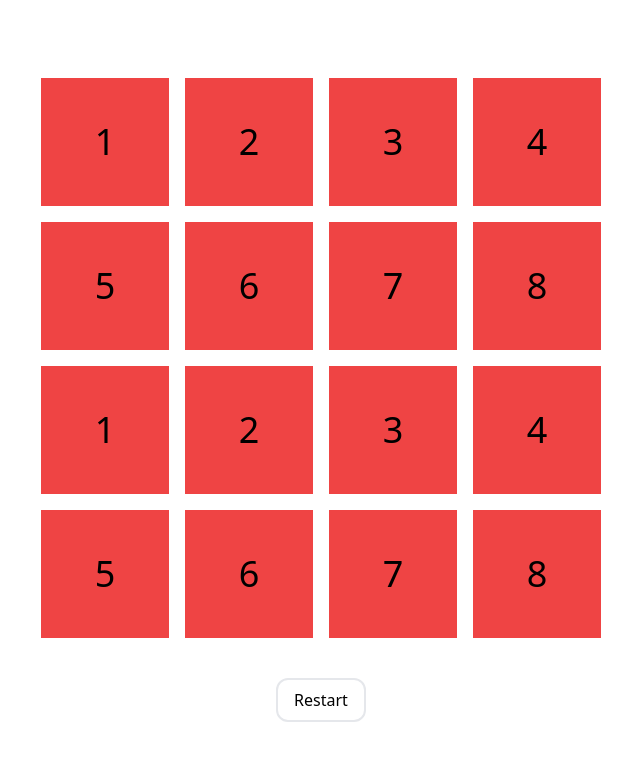
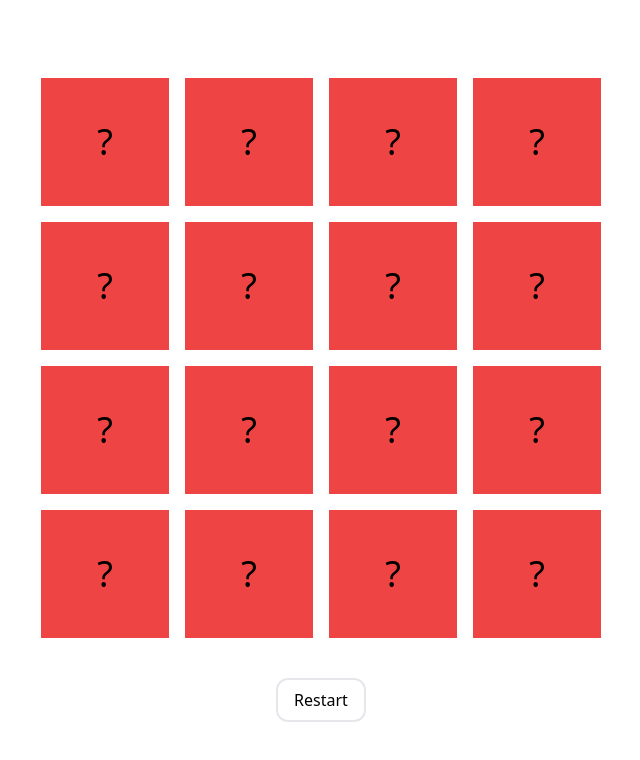
Before and after one commit to daniolsk/memory-card-game, a React (Vite) app: page / in a window 1280 px wide. Shown: the top 760 px of the page, without its empty margins (319-959 px from the left). Built offline with nearby package versions, Linux system fonts and the light colour scheme.

Commit message:
add Card component

```diff
--- a/src/App.tsx
+++ b/src/App.tsx
@@ -1,49 +1,37 @@
-const cards = [
-	{
-		cardNumber: 1,
-		image: '',
-	},
-	{
-		cardNumber: 2,
-		image: '',
-	},
-	{
-		cardNumber: 3,
-		image: '',
-	},
-	{
-		cardNumber: 4,
-		image: '',
-	},
-	{
-		cardNumber: 5,
-		image: '',
-	},
-	{
-		cardNumber: 6,
-		image: '',
-	},
-	{
-		cardNumber: 7,
-		image: '',
-	},
-	{
-		cardNumber: 8,
-		image: '',
-	},
+import { useState } from 'react';
+import Card from './components/Card';
+
+const cardsTemplate = [
+	{ image: '', cardNumber: 0, isOpen: false, isGuessed: false },
+	{ image: '', cardNumber: 0, isOpen: false, isGuessed: false },
+	{ image: '', cardNumber: 1, isOpen: false, isGuessed: false },
+	{ image: '', cardNumber: 1, isOpen: false, isGuessed: false },
+	{ image: '', cardNumber: 2, isOpen: false, isGuessed: false },
+	{ image: '', cardNumber: 2, isOpen: false, isGuessed: false },
+	{ image: '', cardNumber: 3, isOpen: false, isGuessed: false },
+	{ image: '', cardNumber: 3, isOpen: false, isGuessed: false },
+	{ image: '', cardNumber: 4, isOpen: false, isGuessed: false },
+	{ image: '', cardNumber: 4, isOpen: false, isGuessed: false },
+	{ image: '', cardNumber: 5, isOpen: false, isGuessed: false },
+	{ image: '', cardNumber: 5, isOpen: false, isGuessed: false },
+	{ image: '', cardNumber: 6, isOpen: false, isGuessed: false },
+	{ image: '', cardNumber: 6, isOpen: false, isGuessed: false },
+	{ image: '', cardNumber: 7, isOpen: false, isGuessed: false },
+	{ image: '', cardNumber: 7, isOpen: false, isGuessed: false },
 ];
 
 function App() {
+	const [cards, setCards] = useState(cardsTemplate);
 	return (
 		<main className='min-h-screen p-16 flex flex-col gap-10 justify-center items-center'>
 			<div className='grid grid-cols-4 grid-rows-4 gap-4'>
-				{[...cards, ...cards].map((card, index) => (
-					<div
-						key={index}
-						className='bg-red-500 w-32 h-32 flex justify-center items-center cursor-pointer'
-					>
-						<span className='text-4xl'>{card.cardNumber}</span>
-					</div>
+				{cards.map((card, index) => (
+					<Card
+						id={index}
+						cardNumber={card.cardNumber}
+						isOpen={card.isOpen}
+						isGuessed={card.isGuessed}
+					/>
 				))}
 			</div>
 			<div>
--- /dev/null
+++ b/src/components/Card.tsx
@@ -0,0 +1,23 @@
+function Card({
+	id,
+	cardNumber,
+	isOpen,
+}: {
+	id: number;
+	cardNumber: number;
+	isOpen: boolean;
+	isGuessed: boolean;
+}) {
+	return (
+		<div
+			key={id}
+			className={`${
+				isOpen ? 'bg-green-500' : 'bg-red-500'
+			} w-32 h-32 flex justify-center items-center cursor-pointer`}
+		>
+			<span className='text-4xl'>{isOpen ? cardNumber : '?'}</span>
+		</div>
+	);
+}
+
+export default Card;
```
